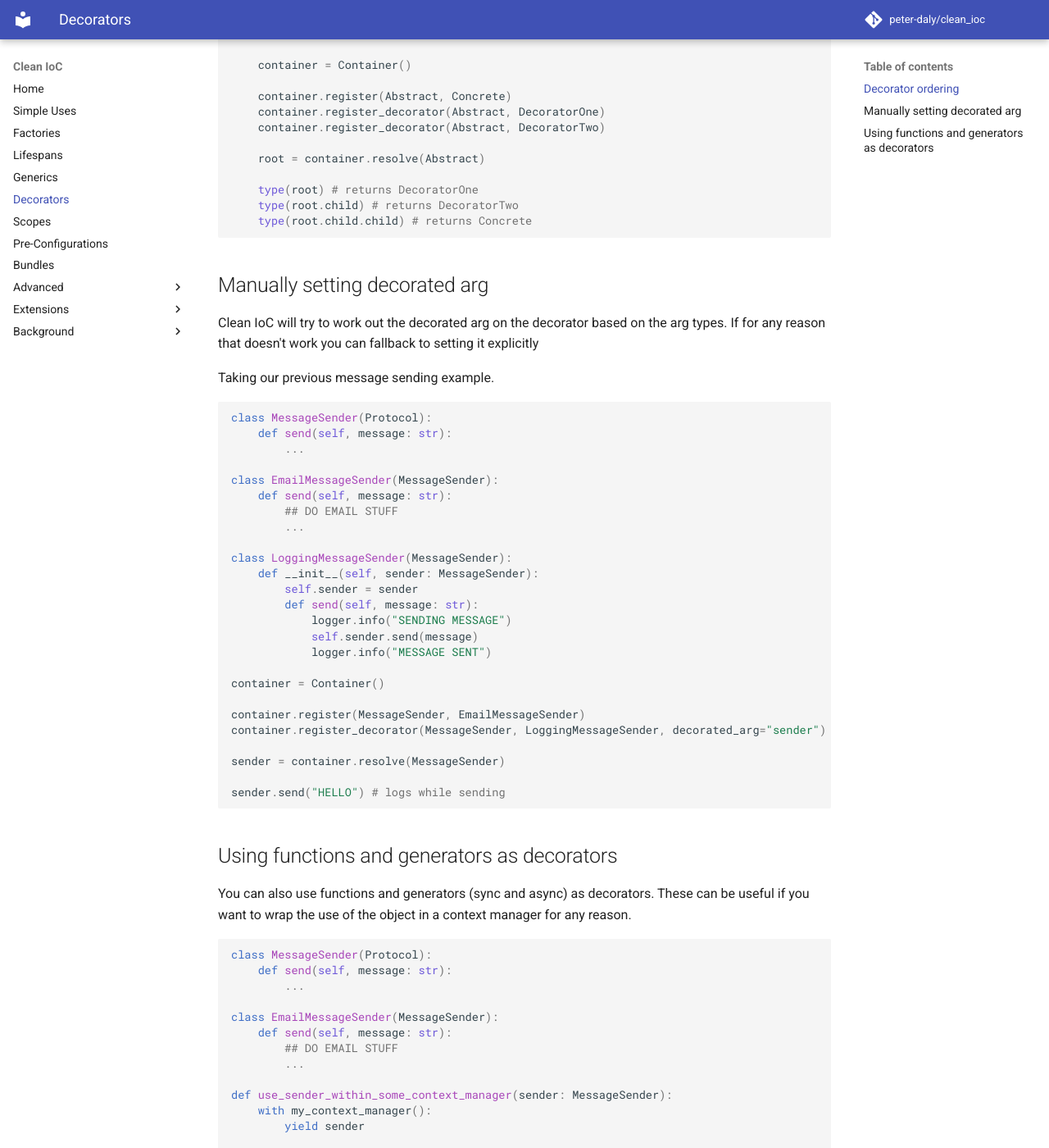
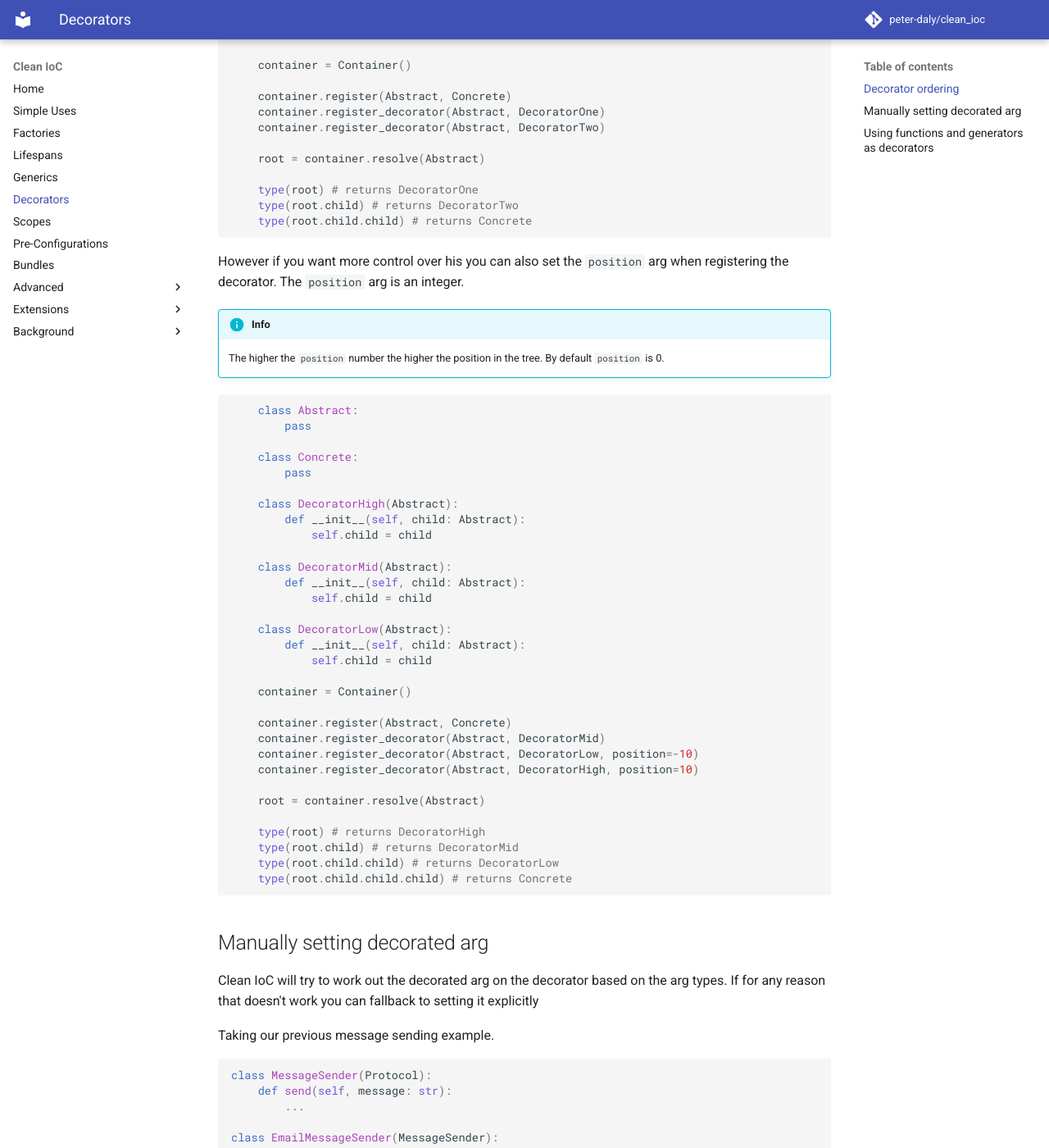
Before and after one commit to peter-daly/clean_ioc, an MkDocs documentation site: the page built from docs/decorators.md, in a window 1280 px wide and 1400 px high, scrolled down 1562 px. Shown: the whole window at 82% size. Built offline with MkDocs 1.6.1 and Material for MkDocs 9.7.7, drawn with Linux system fonts in a browser that asks for light colours; comment, search, counter and statistics services are not loaded; some of the changed text lies outside the part shown.

Commit message:
Decoration ordering (#63)
* Add decorator ordering

````diff
--- a/docs/decorators.md
+++ b/docs/decorators.md
@@ -48,11 +48,8 @@ sender = container.resolve(MessageSender)
 sender.send("HELLO") # logs while sending
 ```
 
-
-
-
 ## Decorator ordering
-Decorators are resolved in order of when first registered. So the first registered decorator is the highest in the class tree
+By default decorators are resolved in order of when first registered. So the first registered decorator is the highest the object tree.
 
 ```python
     class Abstract:
@@ -81,6 +78,51 @@ Decorators are resolved in order of when first registered. So the first register
     type(root.child) # returns DecoratorTwo
     type(root.child.child) # returns Concrete
 ```
+
+However if you want more control over his you can also set the `position` arg when registering the decorator.
+The `position` arg is an integer.
+
+!!! info
+    The higher the `position` number the higher the position in the tree.
+    By default `position` is 0.
+
+```python
+
+    class Abstract:
+        pass
+
+    class Concrete:
+        pass
+
+    class DecoratorHigh(Abstract):
+        def __init__(self, child: Abstract):
+            self.child = child
+
+    class DecoratorMid(Abstract):
+        def __init__(self, child: Abstract):
+            self.child = child
+
+    class DecoratorLow(Abstract):
+        def __init__(self, child: Abstract):
+            self.child = child
+
+    container = Container()
+
+    container.register(Abstract, Concrete)
+    container.register_decorator(Abstract, DecoratorMid)
+    container.register_decorator(Abstract, DecoratorLow, position=-10)
+    container.register_decorator(Abstract, DecoratorHigh, position=10)
+
+    root = container.resolve(Abstract)
+
+    type(root) # returns DecoratorHigh
+    type(root.child) # returns DecoratorMid
+    type(root.child.child) # returns DecoratorLow
+    type(root.child.child.child) # returns Concrete
+```
+
+
+
 
 ## Manually setting decorated arg
 
````
Also changed, not shown: 2 other files.
